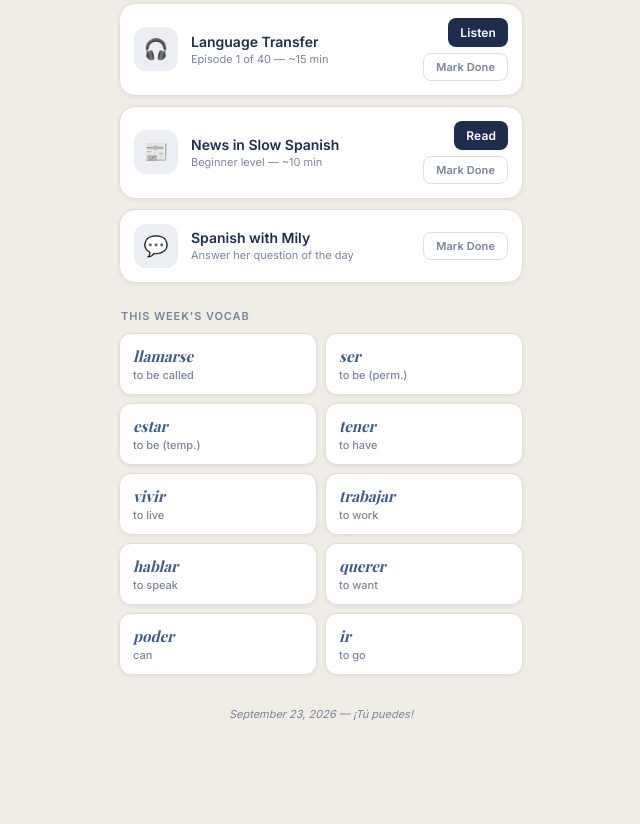
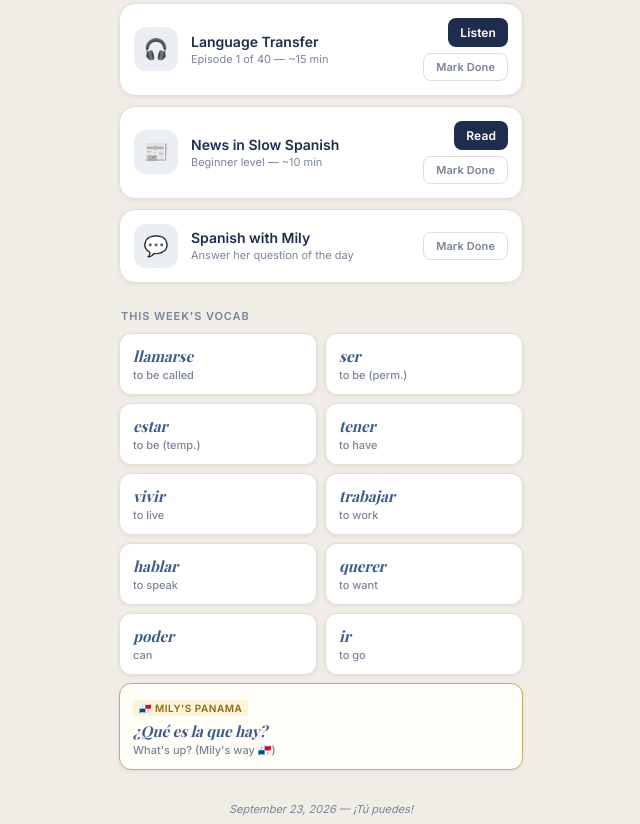
Before and after one commit to kevin-liner/kevin-spanish, a plain HTML site: page index.html in a window 1280 px wide. Shown: the part 298-1122 px from the top of the page, without its empty margins (319-959 px from the left). Before the commit the page ends 1027 px from the top, so only its background shows below. Drawn offline with nearby package versions, Linux system fonts and the light colour scheme; a web font is replaced by a local one.

Commit message:
Panama flag + Panamanian phrase for Week 1 vocab

```diff
--- a/index.html
+++ b/index.html
@@ -6,7 +6,7 @@
 <meta name="apple-mobile-web-app-capable" content="yes">
 <meta name="apple-mobile-web-app-status-bar-style" content="default">
 <meta name="apple-mobile-web-app-title" content="Mi Plan">
-<title>Mi Plan 🇪🇸</title>
+<title>Mi Plan 🇵🇦</title>
 <link rel="preconnect" href="https://fonts.googleapis.com">
 <link href="https://fonts.googleapis.com/css2?family=Playfair+Display:ital,wght@0,700;1,700&family=Inter:wght@400;500;600&display=swap" rel="stylesheet">
 <style>
@@ -221,6 +221,11 @@
     box-shadow: var(--shadow);
     border: 1px solid var(--border);
   }
+  .vocab-card.panama {
+    grid-column: 1 / -1;
+    border-color: #c8a96e;
+    background: #fffdf7;
+  }
   .vocab-es {
     font-family: 'Playfair Display', serif;
     font-size: 15px;
@@ -229,6 +234,18 @@
     font-style: italic;
   }
   .vocab-en { font-size: 11px; color: var(--muted); margin-top: 2px; font-weight: 500; }
+  .vocab-tag {
+    display: inline-block;
+    font-size: 10px;
+    font-weight: 600;
+    color: #8b6914;
+    background: #fdf3d8;
+    border-radius: 4px;
+    padding: 2px 6px;
+    margin-bottom: 5px;
+    letter-spacing: 0.5px;
+    text-transform: uppercase;
+  }
 
   /* ── Footer ── */
   .footer {
@@ -244,7 +261,7 @@
 
 <div class="header">
   <div>
-    <h1>Mi Plan <em>🇪🇸</em></h1>
+    <h1>Mi Plan <em>🇵🇦</em></h1>
     <div class="header-greeting" id="greeting">Hola, Kevin</div>
   </div>
   <div class="header-right">
@@ -276,19 +293,33 @@ const START = new Date('2026-06-23T00:00:00');
 const END   = new Date('2026-09-23T00:00:00');
 const TOTAL = Math.round((END - START) / 864e5);
 
+// vocab entries: [spanish, english, optional_tag]
+// tag 'panama' renders as a full-width highlighted card
 const VOCAB = {
-  1:  [['llamarse','to be called'],['ser','to be (perm.)'],['estar','to be (temp.)'],['tener','to have'],['vivir','to live'],['trabajar','to work'],['hablar','to speak'],['querer','to want'],['poder','can'],['ir','to go']],
-  2:  [['madre','mother'],['padre','father'],['hermano','brother'],['hermana','sister'],['esposo','husband'],['esposa','wife'],['hijo','son'],['hija','daughter'],['mayor','older'],['menor','younger']],
-  3:  [['despertarse','to wake up'],['levantarse','to get up'],['ducharse','to shower'],['desayunar','to breakfast'],['almorzar','to lunch'],['cenar','to have dinner'],['siempre','always'],['nunca','never'],['a veces','sometimes'],['normalmente','usually']],
-  4:  [['comer','to eat'],['beber','to drink'],['pedir','to order'],['gustar','to like'],['encantar','to love'],['probar','to try'],['cocinar','to cook'],['comida','food'],['restaurante','restaurant'],['cuenta','the bill']],
-  5:  [['ir','to go'],['venir','to come'],['llegar','to arrive'],['salir','to leave'],['doblar','to turn'],['seguir','to continue'],['calle','street'],['esquina','corner'],['metro','subway'],['parada','stop']],
-  6:  [['ayer','yesterday'],['anoche','last night'],['la semana pasada','last week'],['fui','I went'],['vine','I came'],['hice','I did'],['dije','I said'],['tuve','I had'],['estuve','I was'],['vi','I saw']],
-  7:  [['cuando era niño','when I was a child'],['antes','before'],['era','I was'],['tenía','I had'],['vivía','I lived'],['iba','I used to go'],['quería','I wanted'],['podía','I could'],['hacía','I used to do'],['veía','I used to see']],
-  8:  [['futuro','future'],['meta','goal'],['esperar','to hope'],['pensar','to plan'],['voy a',"I'm going to"],['próximo','next'],['pronto','soon'],['algún día','someday'],['tener ganas de','to feel like'],['soñar con','to dream of']],
-  9:  [['creer','to believe'],['pensar','to think'],['parecer','to seem'],['dudar','to doubt'],['opinión','opinion'],['quizás','maybe'],['depende','it depends'],['estoy de acuerdo','I agree'],['no creo que',"I don't think"],['me parece que','it seems to me']],
-  10: [['trabajo','work'],['reunión','meeting'],['jefe','boss'],['proyecto','project'],['plazo','deadline'],['porque','because'],['aunque','although'],['sin embargo','however'],['por eso','therefore'],['además','also']],
-  11: [['sentir','to feel'],['alegrarse','to be happy'],['preocuparse','to worry'],['enojarse','to get angry'],['amor','love'],['amistad','friendship'],['confianza','trust'],['dijo que','he/she said that'],['me pidió que','he/she asked me to'],['perdón','forgiveness']],
-  12: [],
+  1:  [
+    ['llamarse','to be called'],
+    ['ser','to be (perm.)'],
+    ['estar','to be (temp.)'],
+    ['tener','to have'],
+    ['vivir','to live'],
+    ['trabajar','to work'],
+    ['hablar','to speak'],
+    ['querer','to want'],
+    ['poder','can'],
+    ['ir','to go'],
+    ['¿Qué es la que hay?',"What's up? (Mily's way 🇵🇦)", 'panama'],
+  ],
+  2:  [['madre','mother'],['padre','father'],['hermano','brother'],['hermana','sister'],['esposo','husband'],['esposa','wife'],['hijo','son'],['hija','daughter'],['mayor','older'],['menor','younger'],['chuleta','wow / oh man! (Panamanian 🇵🇦)','panama']],
+  3:  [['despertarse','to wake up'],['levantarse','to get up'],['ducharse','to shower'],['desayunar','to breakfast'],['almorzar','to lunch'],['cenar','to have dinner'],['siempre','always'],['nunca','never'],['a veces','sometimes'],['normalmente','usually'],['buena nota','cool / great (Panamanian 🇵🇦)','panama']],
+  4:  [['comer','to eat'],['beber','to drink'],['pedir','to order'],['gustar','to like'],['encantar','to love'],['probar','to try'],['cocinar','to cook'],['comida','food'],['restaurante','restaurant'],['cuenta','the bill'],['¡Provecho!','Enjoy your meal! (🇵🇦 must-know)','panama']],
+  5:  [['ir','to go'],['venir','to come'],['llegar','to arrive'],['salir','to leave'],['doblar','to turn'],['seguir','to continue'],['calle','street'],['esquina','corner'],['metro','subway'],['parada','stop'],['la ruta','the bus (Panama City 🇵🇦)','panama']],
+  6:  [['ayer','yesterday'],['anoche','last night'],['la semana pasada','last week'],['fui','I went'],['vine','I came'],['hice','I did'],['dije','I said'],['tuve','I had'],['estuve','I was'],['vi','I saw'],['fui al rancho','I went to the countryside (🇵🇦)','panama']],
+  7:  [['cuando era niño','when I was a child'],['antes','before'],['era','I was'],['tenía','I had'],['vivía','I lived'],['iba','I used to go'],['quería','I wanted'],['podía','I could'],['hacía','I used to do'],['veía','I used to see'],['en Panamá','in Panama (practice it! 🇵🇦)','panama']],
+  8:  [['futuro','future'],['meta','goal'],['esperar','to hope'],['pensar','to plan'],['voy a',"I'm going to"],['próximo','next'],['pronto','soon'],['algún día','someday'],['tener ganas de','to feel like'],['soñar con','to dream of'],['visitar Panamá','to visit Panama 🇵🇦','panama']],
+  9:  [['creer','to believe'],['pensar','to think'],['parecer','to seem'],['dudar','to doubt'],['opinión','opinion'],['quizás','maybe'],['depende','it depends'],['estoy de acuerdo','I agree'],['no creo que',"I don't think"],['me parece que','it seems to me'],['¿Cómo está la vaina?','How\'s it going? (Panamanian 🇵🇦)','panama']],
+  10: [['trabajo','work'],['reunión','meeting'],['jefe','boss'],['proyecto','project'],['plazo','deadline'],['porque','because'],['aunque','although'],['sin embargo','however'],['por eso','therefore'],['además','also'],['salao / salada','unlucky / joking insult (🇵🇦 slang)','panama']],
+  11: [['sentir','to feel'],['alegrarse','to be happy'],['preocuparse','to worry'],['enojarse','to get angry'],['amor','love'],['amistad','friendship'],['confianza','trust'],['dijo que','he/she said that'],['me pidió que','he/she asked me to'],['perdón','forgiveness'],['te quiero mucho','I love you a lot (say it to Mily 🇵🇦)','panama']],
+  12: [['¿Qué es la que hay?',"What's up?"],['chuleta','wow!'],['buena nota','cool / great'],['¡Provecho!','enjoy your meal'],['la vaina','the thing / situation'],['salao','unlucky'],['la ruta','the bus'],['con mucho gusto','with pleasure'],['mi amor','my love'],['¡Dale!','Let\'s go! / OK!'],['Ya soy bilingüe','I\'m bilingual now 🎉','panama']],
 };
 
 const SCHED = {
@@ -365,9 +396,14 @@ function render() {
     </div>`;
   }).join('');
   const vocab = VOCAB[wk] || VOCAB[1];
-  document.getElementById('vocabGrid').innerHTML = vocab.map(([es,en]) =>
-    `<div class="vocab-card"><div class="vocab-es">${es}</div><div class="vocab-en">${en}</div></div>`
-  ).join('');
+  document.getElementById('vocabGrid').innerHTML = vocab.map(([es, en, tag]) => {
+    const isPanama = tag === 'panama';
+    return `<div class="vocab-card${isPanama ? ' panama' : ''}">
+      ${isPanama ? '<div class="vocab-tag">🇵🇦 Mily\'s Panama</div>' : ''}
+      <div class="vocab-es">${es}</div>
+      <div class="vocab-en">${en}</div>
+    </div>`;
+  }).join('');
 }
 
 render();
```
